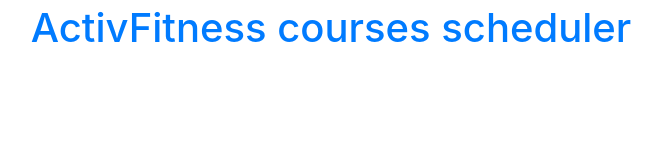
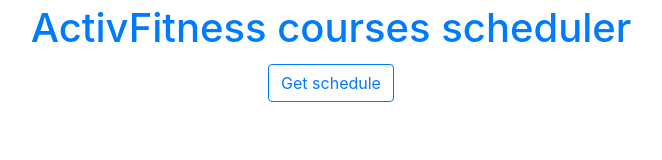
Before and after one commit to Laura-JG/activCoursesApp, a website: page public/index.html in a window 1280 px wide. Shown: the whole page, without its empty margins (309-971 px from the left). Drawn offline with nearby package versions, Linux system fonts and the light colour scheme; no server answers.

Commit message:
Add button to show schedule

```diff
--- a/public/index.html
+++ b/public/index.html
@@ -6,14 +6,22 @@
     <meta name="viewport" content="width=device-width, initial-scale=1.0">
     <title>ActivFitness courses scheduler</title>
     <link rel="stylesheet" href="https://cdn.jsdelivr.net/npm/bootstrap@4.1.3/dist/css/bootstrap.min.css" integrity="sha384-MCw98/SFnGE8fJT3GXwEOngsV7Zt27NXFoaoApmYm81iuXoPkFOJwJ8ERdknLPMO" crossorigin="anonymous">
+    <script src="//unpkg.com/alpinejs" defer></script>
 </head>
 <body>
     <div class="container">
         <div class="row m-0 my-1 justify-content-center">
             <div class=" h1 text-primary">ActivFitness courses scheduler</div>
         </div>
-        <div class="row m-0 my-1" id="container-root">
-
+        <div class="col-12 m-0 my-1" x-data="{ open: false }">
+            <div class="row m-0 justify-content-center">
+                <div class="col-sm-12 col-md-1 p-0">
+                    <div class="row m-0 justify-content-center align-items-center">
+                        <button type="button" class="btn btn-outline-primary" @click="open = true">Get schedule</button>
+                    </div>
+                </div>
+            </div>
+            <div x-show="open" class="row m-0 my-1" id="container-root"></div>
         </div>
     </div>
     <script src="index.js"></script>
```
